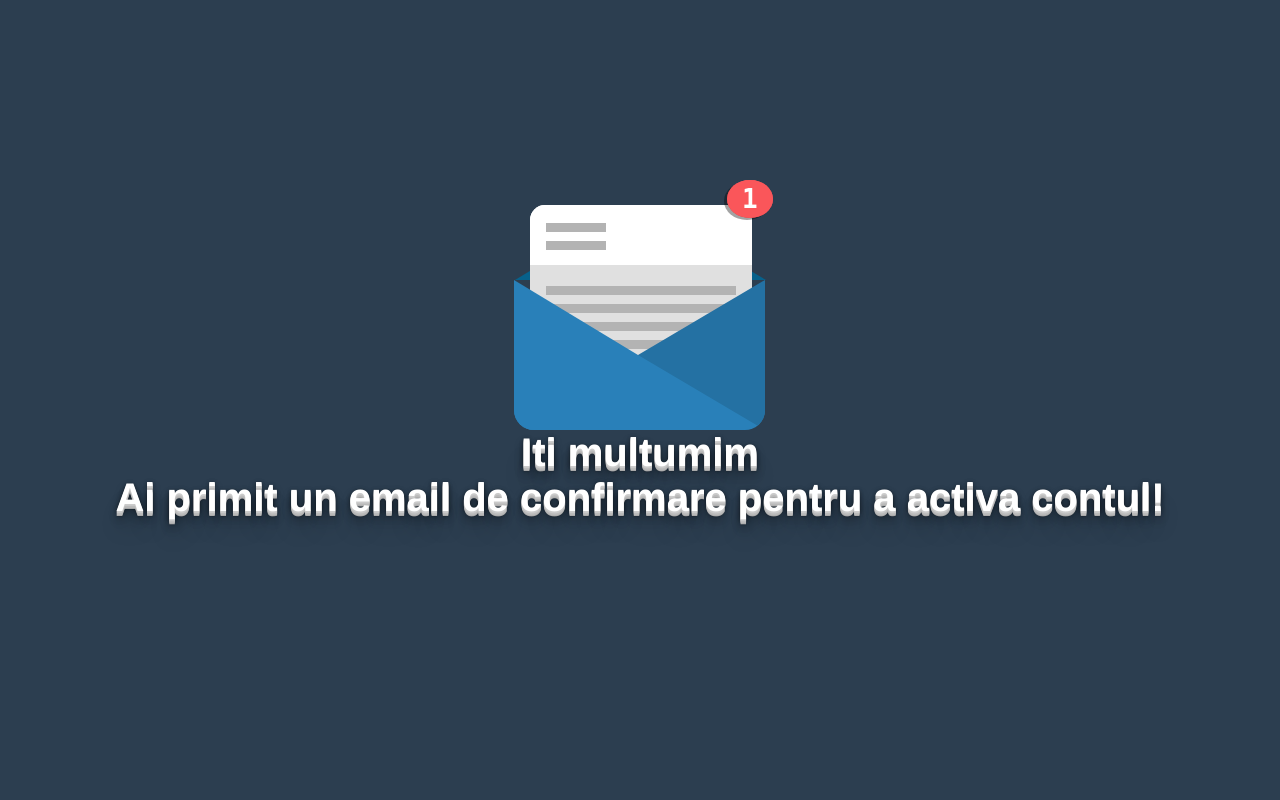
After one commit to lazarescusimona/CloMaT_ProiectTW, a PHP site: page /XE/thankyou.php in a window 1280 px wide. The commit adds this page. Run offline with PHP 8.4, Linux system fonts and the light colour scheme.

Commit message:
confirm mail

```diff
--- /dev/null
+++ b/css/thankyou.css
@@ -0,0 +1,227 @@
+html, body {
+    height: 100%;
+    font-family: Arial, sans-serif;
+  }
+
+  html {
+    box-sizing: border-box;
+    display: flex;
+    flex-direction: column;
+  }
+
+  *, *:before, *:after {
+    box-sizing: inherit;
+  }
+
+  body {
+    display: flex;
+    background: #2c3e50;
+    justify-content: center;
+    align-items: center;
+    display: flex;
+    flex-direction: column;
+  }
+
+  .mail {
+    position: relative;
+    width: 250px;
+    height: 150px;
+    border-radius: 0px 0px 20px 20px;
+
+  }
+
+  .mail:after {
+    content: '';
+    position: absolute;
+    right: 0;
+    border-top: 75px solid transparent;
+    border-left: 124px solid #2980b9;
+    border-bottom: 75px solid #2980b9;
+    border-right: 127px solid #2471A3;
+    border-radius: 0px 0px 20px 20px;
+  }
+
+  .mail:before {
+    content: '';
+    position: absolute;
+    top: -150px;
+    left: 0;
+    border-top: 75px solid transparent;
+    border-left: 124px solid transparent;
+    border-bottom: 75px solid #07618B;
+    border-right: 127px solid transparent;
+  }
+
+  .letter {
+    position: absolute;
+    background: #fff;
+    left: 15px;
+    top: -75px;
+    width: 222px;
+    height: 150px;
+    border-radius: 15px 15px 0px 0px;
+  }
+
+  .letter:before {
+    content: '';
+    position: absolute;
+    top: 9px;
+    left: 16px;
+    width: 68px;
+    height: 40px;
+    background: linear-gradient(
+      to bottom,
+      #FFF,
+      #FFF 50%,
+      #B3B3B3 50%,
+      #B3B3B3
+    );
+    background-size: 100% 18px;
+  }
+
+  .letter:after {
+    content: '';
+    position: absolute;
+    top: 60px;
+    left: 0;
+    width: 222px;
+    height: 150px;
+    border: 16px solid #E0E0E0;
+    border-top-width: 12px;
+    background-color: #E0E0E0;
+    background: linear-gradient(
+      to bottom,
+      #E0E0E0,
+      #E0E0E0 50%,
+      #B3B3B3 50%,
+      #B3B3B3
+    );
+    background-size: 100% 18px;
+  }
+
+  .mail strong {
+    position: absolute;
+    right: 0;
+    top: -100px;
+    right: -8px;
+    background: #FA565A;
+    color: #FFF;
+    padding: 4px 15px 4px 15px;
+    font-size: 2em;
+    border-radius: 50%;
+    box-shadow: -3px 2px 0px 0px rgba(0,0,0,0.2);
+    z-index: 10;
+  }
+
+  .letter.new {
+    animation: newmail 4s infinite forwards;
+    overflow: hidden;
+  }
+
+  .letter.new:after {
+    animation: newmail-text 4s infinite forwards;
+  }
+
+  .letter.new:before {
+    animation: newmail-headertext 4s infinite forwards;
+  }
+
+  .letter.new + strong {
+    opacity: 0;
+    animation: number 4s infinite forwards;
+
+  }
+
+  @keyframes newmail {
+    0% {
+      top: 0;
+    }
+    25% {
+      top: -75px;
+    }
+    100% {
+      top: -75px;
+    }
+
+  }
+
+  @keyframes newmail-text {
+    0% {
+      border-right-width: 150px;
+      border-bottom-width: 170px;
+
+    }
+    10% {
+      border-right-width: 150px;
+      border-bottom-width: 170px;
+    }
+    30% {
+      border-right-width: 16px;
+      border-bottom-width: 0;
+    }
+    100% {
+      border-right-width: 16px;
+      border-bottom-width: 0px;
+    }
+  }
+
+  @keyframes newmail-headertext {
+    0% {
+      width: 0;
+    }
+    5% {
+      width: 0;
+    }
+    25% {
+      width: 60px;
+    }
+    100% {
+      width: 60px;
+    }
+  }
+
+  @keyframes number {
+    0% {
+      opacity: 0;
+    }
+    24% {
+      opacity: 0;
+      transform: rotate(-180deg);
+      box-shadow: 0;
+    }
+    25% {
+      opacity: 1;
+    }
+    35% {
+      transform: rotate(0deg);
+    }
+    100% {
+      opacity: 1;
+    }
+
+  }
+
+  .hit-the-floor {
+    color: #fff;
+    font-size: 12em;
+    font-weight: bold;
+    font-family: Helvetica;
+    text-shadow:
+      0 1px 0 #ccc,
+      0 2px 0 #c9c9c9,
+      0 3px 0 #bbb,
+      0 4px 0 #b9b9b9,
+      0 5px 0 #aaa,
+      0 6px 1px rgba(0,0,0,.1),
+      0 0 5px rgba(0,0,0,.1),
+      0 1px 3px rgba(0,0,0,.3),
+      0 3px 5px rgba(0,0,0,.2),
+      0 5px 10px rgba(0,0,0,.25),
+      0 10px 10px rgba(0,0,0,.2),
+      0 20px 20px rgba(0,0,0,.15);
+  }
+
+  .hit-the-floor {
+    text-align: center;
+    font-size: 250%;
+  }
--- a/login.inc.php
+++ b/login.inc.php
@@ -9,6 +9,7 @@
             $pass = $_POST['password'];
             if((!empty($user)) && (!empty($pass)))
             {
+              $pass = md5($pass);
               $query = oci_parse($conn, "SELECT * FROM utilizatori WHERE username = '$user' AND parola = '$pass'");
               oci_execute($query);
               if( $rows = oci_fetch_array($query) ){
--- /dev/null
+++ b/thankyou.php
@@ -0,0 +1,32 @@
+<?php
+  session_start();
+?>
+
+<!DOCTYPE html>
+<html lang="en">
+<head>
+    <meta charset="UTF-8">
+    <meta name="viewport" content="width=device-width, initial-scale=1.0">
+    <title>CloMatchTool</title>
+  <link rel="icon" type="image/png" href="images/icon.png" />
+  <link rel="stylesheet" type="text/css" href="css/filtre.css">
+  <link rel="stylesheet" type="text/css" href="css/lightbox.min.css">
+  <link rel="stylesheet" type="text/css" href="css/new-account.css">
+  <link rel="stylesheet" type="text/css" href="css/thankyou.css">
+  <script src="js/lightbox-plus-jquery.min.js"></script>
+  <link rel="stylesheet" href="login_css/style.css" type="text/css" >
+  <script src="js/showError.js"></script>
+</head>
+<body>
+<div class="mail">
+  <span class="letter">
+  </span>
+  <strong>0</strong>
+  <span class="letter new">
+  </span>
+  <strong>1</strong>
+</div>
+<div class="hit-the-floor">Iti multumim</div>
+<div class="hit-the-floor">Ai primit un email de confirmare pentru a activa contul!</div>
+</body>
+</html>
```
Also changed, not shown: new-account.inc.php (+41 -15 lines).
